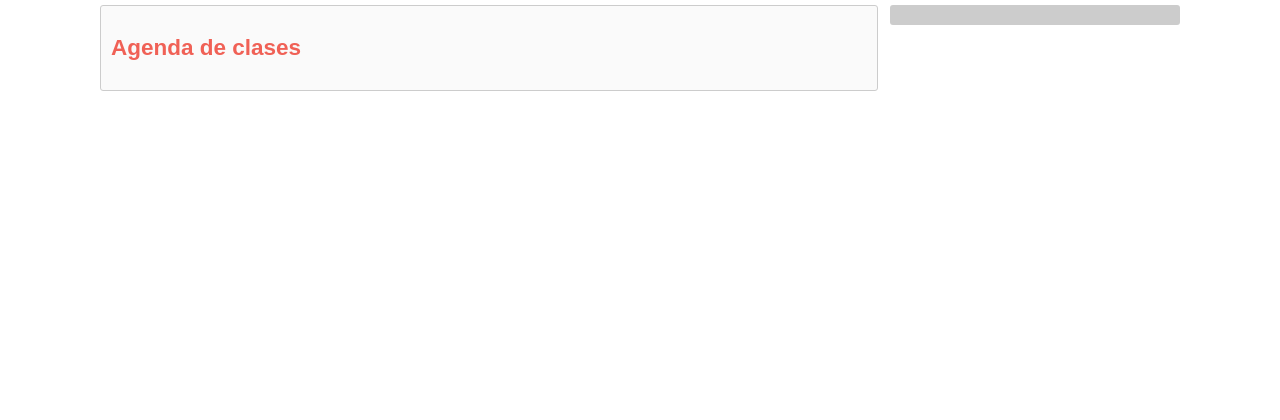
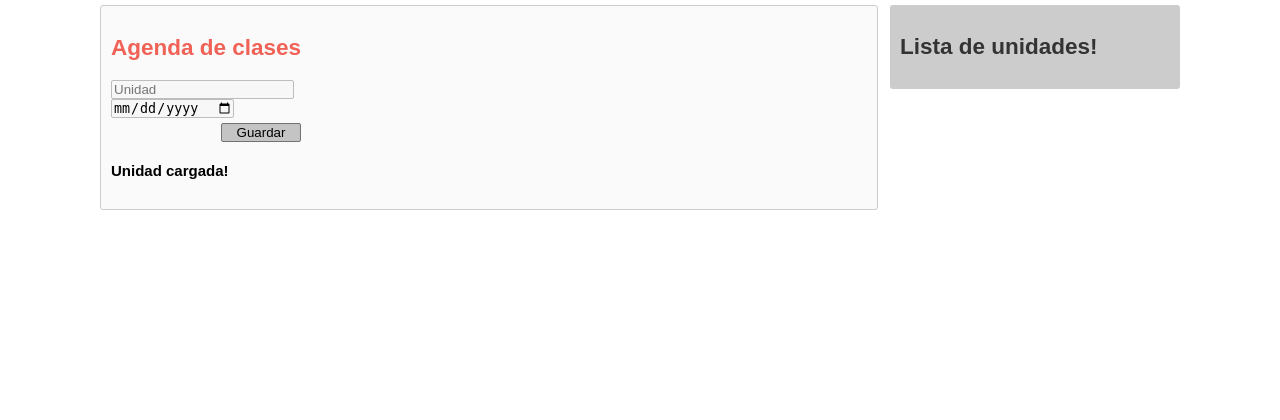
Before and after one commit to TomiB98/PHP_MySQL, a PHP site: page /unidad1.php?ok in a window 1280 px wide. Shown: the part 151-571 px from the top of the page. Run offline with PHP 8.4, Linux system fonts and the light colour scheme; data that the repository does not hold is empty.

Commit message:
Unidad 1 + estilos

```diff
--- /dev/null
+++ b/componentes/conexion.php
@@ -0,0 +1,3 @@
+<?php
+$conexionDB = mysqli_connect('localhost', 'root', '', 'phpavanzado') or exit ('No es posible conectarse con la DB');
+?>
--- /dev/null
+++ b/componentes/ver_clases.php
@@ -0,0 +1,5 @@
+<?php
+include('conexion.php');
+
+$data = mysqli_query($conexionDB, "SELECT * FROM clases");
+?>
--- a/estilos.css
+++ b/estilos.css
@@ -78,6 +78,55 @@ footer a {
 h2 {
   color: #f06156;
 }
+
+.formUnidad1 {
+  display: flex;
+  flex-direction: column;
+  align-items: center;
+  justify-content: center;
+  width: 300px;
+}
+
+.imputUnidad1 {
+  border-radius: 2px;
+  border: 1px solid #bebdbd;
+  outline: 0;
+  background-color: #f1f1f173;
+}
+
+.submitUnidad1 {
+  border-radius: 2px;
+  border: 1px solid #727272;
+  background-color: #94949485;
+  margin-top: 5px;
+  width: 80px;
+}
+
+.submitUnidad1:hover {
+  opacity: 0.8;
+}
+
+.unidadFecha {
+  position: relative;
+  padding-left: 5px;
+  border-radius: 2px;
+  border: 1px solid #727272;
+  background-color: #bebdbd;
+  margin-bottom: 2px;
+}
+
+.destacado {
+  font-weight: bold;
+}
+
+.btnBorrar {
+  position: absolute;
+  top: 4px;
+  right: 6px;
+  font-weight: bold;
+  color: rgb(184, 3, 3);
+}
+
 /* pantalla maximo 980px */
 @media screen and (max-width:980px) {
   .container {
--- a/unidad1.php
+++ b/unidad1.php
@@ -1,5 +1,6 @@
 <!DOCTYPE html>
 <html lang="es">
+
 <head>
 	<meta charset="utf-8">
 	<meta name="viewport" content="width=device-width, initial-scale=1.0" />
@@ -19,8 +20,39 @@
 		</header>
 		<section>
 			<h2>Agenda de clases</h2>
+
+			<form class="formUnidad1" action="componentes/insertar_clases.php" method="POST">
+				<div>
+					<input class="imputUnidad1" type="text" placeholder="Unidad" name="unidad" required maxlength="30">
+					<input class="imputUnidad1" type="date" name="fecha">
+				</div>
+				<input class="submitUnidad1" type="submit" value="Guardar">
+			</form>
+
+			<?php
+			if (isset($_GET['ok'])) {
+				echo '<h4>Unidad cargada!</h4>';
+			}
+			?>
+
 		</section>
 		<aside>
+
+			<h1>Lista de unidades!</h1>
+
+			<?php
+			include('componentes/ver_clases.php');
+
+			while ($listaUnidades = mysqli_fetch_assoc($data)) {
+			?>
+
+				<div class="unidadFecha">
+					<p><a class="btnBorrar" href="componentes/eliminar_unidad.php?c=<?php echo $listaUnidades['id_clase'] ?>">x</a></p>
+					<p><span class="destacado">• Unidad:</span> <?php echo $listaUnidades['unidad'] ?></p>
+					<p><span class="destacado">• Fecha:</span> <?php echo $listaUnidades['fecha'] ?></p>
+				</div>
+
+			<?php } ?>
 
 		</aside>
 		<footer>
@@ -29,4 +61,5 @@
 
 	</div>
 </body>
+
 </html>
```
Also changed, not shown: componentes/eliminar_unidad.php (added, +9 -0 lines), componentes/insertar_clases.php (added, +10 -0 lines). Lines whose indentation alone changed are shown as unchanged.
